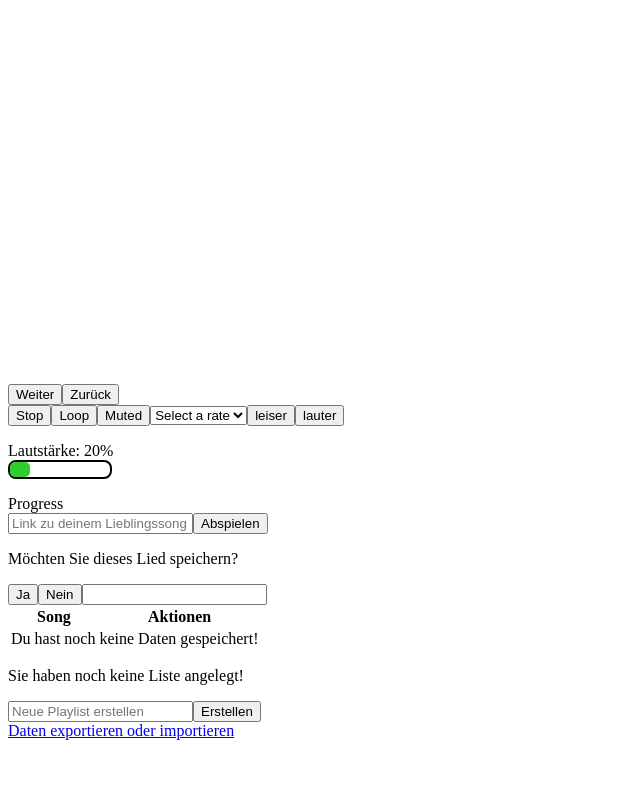
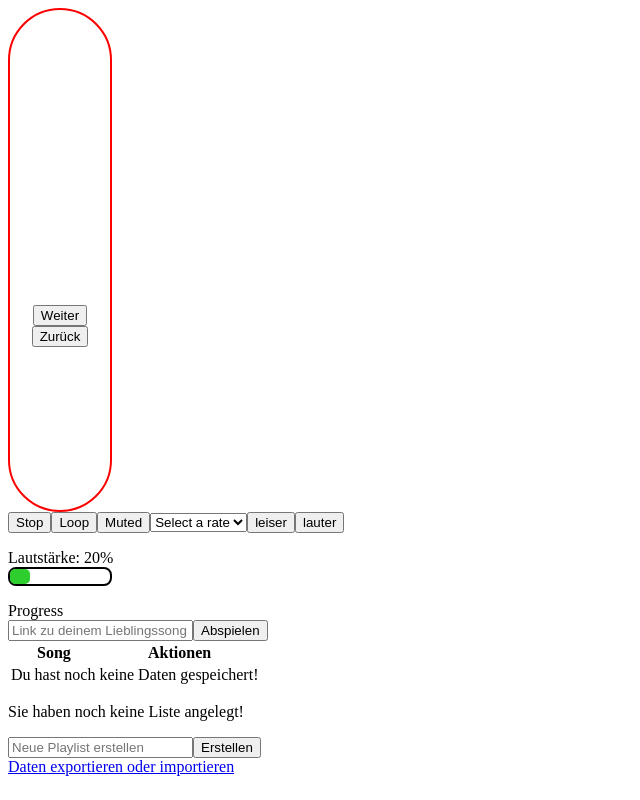
Before and after one commit to MSRMatrix/AcoustiFlow, a React (Vite) app: page /music-player in a window 1280 px wide. Shown: the whole page, without its empty margins (0-640 px from the left). Built offline with nearby package versions, Linux system fonts and the light colour scheme.

Commit message:
add input context

```diff
--- a/src/App.jsx
+++ b/src/App.jsx
@@ -8,6 +8,7 @@ import Data from "./components/music-player/data/Data"
 import DisplayTable from './components/music-player/MusicContext/DisplayTable'
 import Storage from './components/music-player/MusicContext/Storage'
 import PlaylistContext from './components/music-player/MusicContext/PlaylistContext'
+import ShowInput from './components/music-player/MusicContext/ShowInput'
 
 
 const router = createBrowserRouter ([
@@ -33,8 +34,10 @@ function App() {
   const [displayTable, setDisplayTable] = useState([])
   const [storage, setStorage] = useState([])
   const [playlistContext, setPlaylistContext] = useState([])
+  const [showInput, setShowInput] = useState(false)
   return (
     <>
+    <ShowInput.Provider value={{showInput, setShowInput}}>
     <PlaylistContext.Provider value={{playlistContext, setPlaylistContext}}>
     <Storage.Provider value={{storage, setStorage}}>
     <DisplayTable.Provider value={{displayTable, setDisplayTable}}>
@@ -42,6 +45,7 @@ function App() {
     </DisplayTable.Provider>
     </Storage.Provider>
     </PlaylistContext.Provider>
+    </ShowInput.Provider>
     </>
   )
 }
--- /dev/null
+++ b/src/components/music-player/MusicContext/ShowInput.jsx
@@ -0,0 +1,5 @@
+import { createContext } from "react";
+
+const ShowInput= createContext()
+
+export default ShowInput
--- a/src/components/music-player/MusicPlayer.jsx
+++ b/src/components/music-player/MusicPlayer.jsx
@@ -52,7 +52,8 @@ const MusicPlayer = () => {
     <>
       {src.playlist ? <p>The Playlist: {src.playlist}</p> : <></>}
       <div className="player-container">
-        <ReactPlayer
+        <div className="test">
+          <ReactPlayer
           url={getCurrentUrl()}
           controls
           playing={playing}
@@ -61,8 +62,12 @@ const MusicPlayer = () => {
           muted={muted}
           playbackRate={playbackRate}
           onEnded={handleNextSong}
+          width={100}
+          height={100}
           progressInterval={1000}
         />
+        </div>
+
         <p>{getCurrentName()}</p>
         <button onClick={handleNextSong}>Weiter</button>
         <button onClick={handlePreviousSong}>Zurück</button>
--- a/src/components/music-player/musicPlayer.css
+++ b/src/components/music-player/musicPlayer.css
@@ -1,3 +1,10 @@
 .player-container{
-
+    border: 2px red solid;
+    height: 500px;
+    width: fit-content;
+    border-radius: 200px;
+    display: flex;
+    justify-content: center;
+    flex-direction: column;
+    align-items: center;
 }
--- a/src/components/music-player/settings/dialog/Dialog.jsx
+++ b/src/components/music-player/settings/dialog/Dialog.jsx
@@ -5,11 +5,13 @@ import DisplayTable from "../../MusicContext/DisplayTable";
 import { displayStorage } from "../../functions/DisplayStorage";
 import Storage from "../../MusicContext/Storage";
 import PlaylistContext from "../../MusicContext/PlaylistContext";
+import ShowInput from "../../MusicContext/ShowInput";
 
-const PlaylistChanger = ({ setIsOpen, src, setSrc, takeMusic, updateSrc }) => {
+const PlaylistChanger = ({ setIsOpen, src, setSrc, takeMusic, updateSrc}) => {
   const {displayTable, setDisplayTable} = useContext(DisplayTable)
   const { storage, setStorage } = useContext(Storage);
   const {playlistContext, setPlaylistContext} = useContext(PlaylistContext)
+  const {showInput, setShowInput} = useContext(ShowInput)
   const newStorage = Object.entries(localStorage);
   let allLists;
   let defaultList;
@@ -22,6 +24,7 @@ const PlaylistChanger = ({ setIsOpen, src, setSrc, takeMusic, updateSrc }) => {
 
 
   const addToNewPlaylist = (playlist) => {
+
     const random = Object.values(takeMusic);
    const list = Object.entries(localStorage).filter((item) => item[0] === playlist);
 
@@ -63,6 +66,7 @@ const PlaylistChanger = ({ setIsOpen, src, setSrc, takeMusic, updateSrc }) => {
 
   useEffect(() =>{
     newestList(setDisplayTable)
+    setShowInput(false);
   },[])
 console.log(allLists);
 
--- a/src/components/music-player/settings/music/Music.jsx
+++ b/src/components/music-player/settings/music/Music.jsx
@@ -5,37 +5,36 @@ import DisplayTable from "../../MusicContext/DisplayTable";
 import Storage from "../../MusicContext/Storage";
 import { displayStorage } from "../../functions/DisplayStorage";
 import { isMobile } from "react-device-detect";
+import ShowInput from "../../MusicContext/ShowInput";
 
 const Music = ({ src, setSrc, setCurrentSongIndex }) => {
   const { displayTable, setDisplayTable } = useContext(DisplayTable);
   const { storage, setStorage } = useContext(Storage);
+  const {showInput, setShowInput} = useContext(ShowInput)
 
   const handleSubmit = (e) => {
     e.preventDefault();
-
 
     const newSrc = {
       src: e.target.elements.src.value,
     };
     setSrc(newSrc);
     setTimeout(() => {
-        let title = document.querySelector("iframe").title.split(",").join("")
+      let title = document.querySelector("iframe").title.split(",").join("");
 
-
-        if(isMobile){
+      if (isMobile) {
         setTimeout(() => {
-if(title === "YouTube video player"){
-      title = "Unkown Title"
+          if (title === "YouTube video player") {
+            title = "Unkown Title";
           }
-
 
           const newTitle = {
             name: title,
             src: newSrc.src,
           };
           setSrc(newTitle);
-            e.target.reset()
-            return
+          e.target.reset();
+          return;
         }, 1000);
       }
 
@@ -45,10 +44,12 @@ if(title === "YouTube video player"){
       };
       setSrc(newTitle);
     }, 1000);
-    e.target.reset()
+    e.target.reset();
+    setShowInput(true)
   };
 
   const handleSaveMusic = () => {
+    setShowInput(false);
     const storage = localStorage.getItem("your-music");
     const newData = `${src.name}, ${src.src}`;
     if (!src.name || !src.src) {
@@ -60,6 +61,7 @@ if(title === "YouTube video player"){
       if (existingData.includes(src.src)) {
         alert("Dieses Lied existiert schon!");
         setSrc([]);
+
         return;
       }
       const updatedData = `${storage}, ${newData.trim()}`;
@@ -73,19 +75,21 @@ if(title === "YouTube video player"){
 
   const handleDeleteMusic = () => {
     setSrc([]);
+    setShowInput(false);
     console.log(`Dieses Lied wurde entfernt!`);
   };
 
   const handleNewPlaylist = (e) => {
     e.preventDefault();
+    setShowInput(false);
     const newList = e.target.elements[0].value.trim();
-    const list = Object.entries(localStorage).map((item) => item[0])
+    const list = Object.entries(localStorage).map((item) => item[0]);
     const checkIfThere = list.filter((item) => item === newList);
 
-    if(checkIfThere.length >= 1){
-      alert("List already exists")
+    if (checkIfThere.length >= 1) {
+      alert("List already exists");
       e.target.reset();
-      return
+      return;
     }
     if (newList) {
       localStorage.setItem(newList, "");
@@ -111,7 +115,7 @@ if(title === "YouTube video player"){
         <button type="submit">Abspielen</button>
       </form>
 
-      {src.src && (
+      {showInput && (
         <div>
           <p>Möchten Sie dieses Lied speichern?</p>
           <button onClick={handleSaveMusic}>Ja</button>
@@ -124,7 +128,11 @@ if(title === "YouTube video player"){
           />
         </div>
       )}
-      <Table setCurrentSongIndex={setCurrentSongIndex} src={src} setSrc={setSrc} />
+      <Table
+        setCurrentSongIndex={setCurrentSongIndex}
+        src={src}
+        setSrc={setSrc}
+      />
 
       <form onSubmit={handleNewPlaylist}>
         <input type="text" placeholder="Neue Playlist erstellen" />
--- a/src/components/music-player/settings/music/table/Table.jsx
+++ b/src/components/music-player/settings/music/table/Table.jsx
@@ -6,15 +6,18 @@ import DisplayTable from "../../../MusicContext/DisplayTable";
 import { displayStorage } from "../../../functions/DisplayStorage";
 import Storage from "../../../MusicContext/Storage";
 import PlaylistContext from "../../../MusicContext/PlaylistContext";
+import ShowInput from "../../../MusicContext/ShowInput";
 
-const Table = ({ src, setSrc, setCurrentSongIndex }) => {
+const Table = ({ src, setSrc, setCurrentSongIndex}) => {
   const [isOpen, setIsOpen] = useState(false);
   const [takeMusic, setTakeMusic] = useState([]);
   const { displayTable, setDisplayTable } = useContext(DisplayTable);
   const { storage, setStorage } = useContext(Storage);
   const {playlistContext, setPlaylistContext} = useContext(PlaylistContext)
+  const {showInput, setShowInput} = useContext(ShowInput)
 
   const handleDelete = (item, playlist) => {
+    setShowInput(false);
     const storedData = localStorage.getItem(playlist);
     if (storedData) {
       const parsedData = storedData.split(", ");
@@ -41,6 +44,7 @@ const Table = ({ src, setSrc, setCurrentSongIndex }) => {
   };
 
   const listFunction = (list) => {
+    setShowInput(false);
     setSrc([]);
     setTimeout(() => {
      setSrc({
@@ -52,6 +56,7 @@ const Table = ({ src, setSrc, setCurrentSongIndex }) => {
   };
 
   const deletePlaylist = (playlist) => {
+    setShowInput(false);
     if (confirm(`Möchten Sie die Playlist "${playlist}" löschen?`)) {
       localStorage.removeItem(playlist);
       if (playlist === src.playlist) {
@@ -66,7 +71,7 @@ const Table = ({ src, setSrc, setCurrentSongIndex }) => {
 
   const randomSequence = (list) => {
     setSrc([]);
-
+    setShowInput(false);
       const arrayList = list.songs.map((item) => ({
       name: item.name,
       src: item.src,
@@ -96,7 +101,7 @@ const Table = ({ src, setSrc, setCurrentSongIndex }) => {
 
   const playMusic = (music, list) => {
     setSrc([]);
-
+    setShowInput(false);
     if (list) {
       const playlistName = list.playlist;
       const songs = list.songs;
@@ -147,6 +152,7 @@ const Table = ({ src, setSrc, setCurrentSongIndex }) => {
   ;
 
   const updateSrc = () => {
+    setShowInput(false);
     const list = localStorage.getItem(src.playlist).split(", ");
     const names = [];
     const url = [];
```
Also changed, not shown: 1 other file (tests, documents, lock files or other folders). Lines whose indentation alone changed are shown as unchanged.
